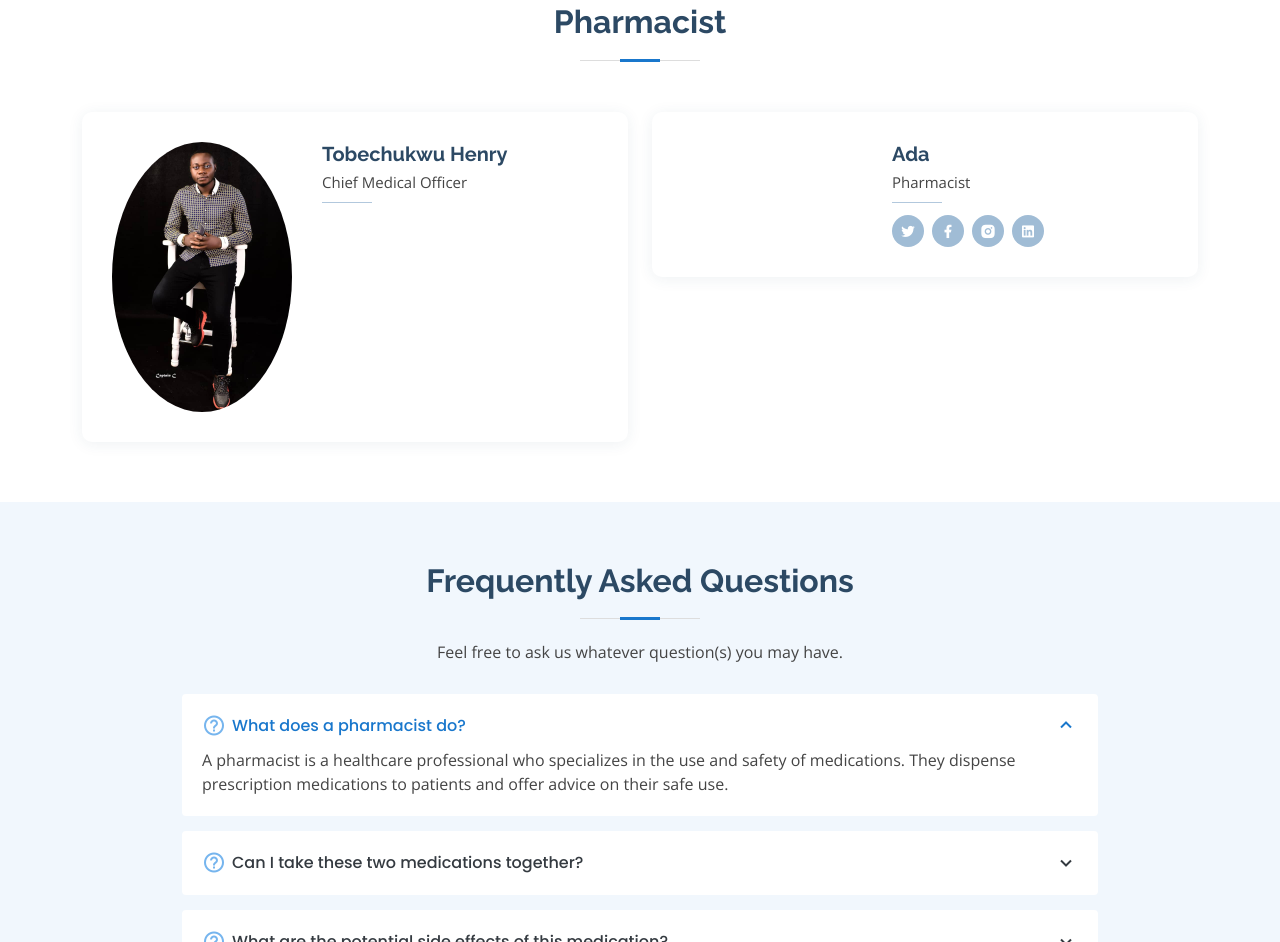
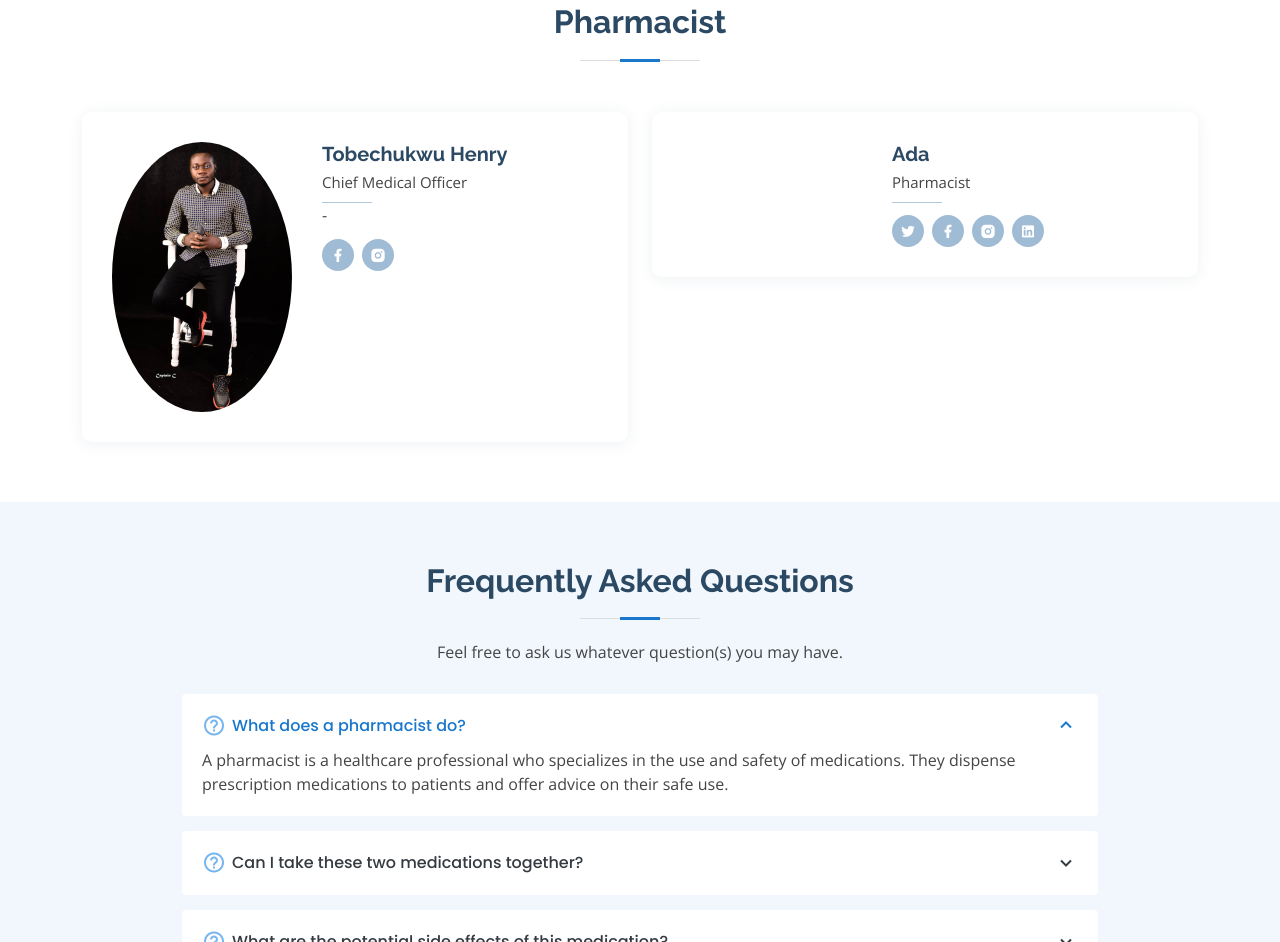
Before and after one commit to Avidson/henrychukwubiz, a plain HTML site: page index.html in a window 1280 px wide. Shown: the part 4230-5172 px from the top of the page. Drawn offline with nearby package versions, Linux system fonts and the light colour scheme.

Commit message:
Update index.html

```diff
--- a/index.html
+++ b/index.html
@@ -465,12 +465,12 @@
                 <h4>Tobechukwu Henry</h4>
                 <span>Chief Medical Officer</span>
 
-                <!--<div class="social">
-                  <a href=""><i class="ri-twitter-fill"></i></a>
-                  <a href=""><i class="ri-facebook-fill"></i></a>
-                  <a href=""><i class="ri-instagram-fill"></i></a>
-                  <a href=""> <i class="ri-linkedin-box-fill"></i> </a>
-                </div>-->
+                -<div class="social">
+                  <!--<a href=""><i class="ri-twitter-fill"></i></a>-->
+                  <a href="https://web.facebook.com/Henry4blues/"><i class="ri-facebook-fill"></i></a>
+                  <a href="https://instagram.com/henrychukwu2?utm_source=qr&igshid=MzNlNGNkZWQ4Mg=="><i class="ri-instagram-fill"></i></a>
+                  <!--<a href=""> <i class="ri-linkedin-box-fill"></i> </a>-->
+                </div>
               </div>
             </div>
           </div>
```
